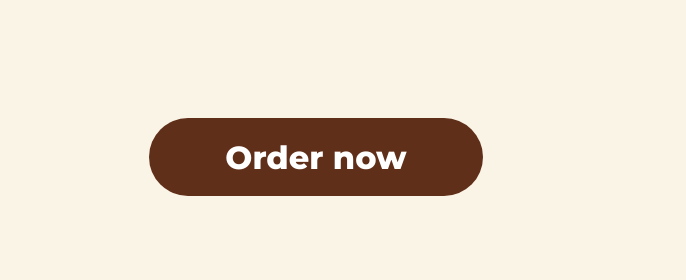
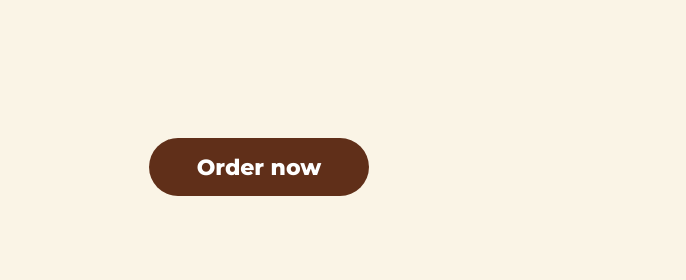
Before and after one commit to LauraArroyo10/cookies-website, a plain HTML site: page about.html in a window 1280 px wide. Shown: the part 2187-2467 px from the top of the page, 594-1280 px from the left. Drawn offline with Linux system fonts and the light colour scheme; a web font is replaced by a local one.

Commit message:
actualziacion

```diff
--- a/assets/css/styles.css
+++ b/assets/css/styles.css
@@ -548,6 +548,12 @@ select {
 
 .bag__body .btn {
   margin-top: auto;
+}
+
+.bag__body .btn--brown {
+  width: 220px;
+  height: 58px;
+  font-size: 22px;
 }
 
 /* ---------- Contact card ---------- */
```
Also changed, not shown: 5 other files.
